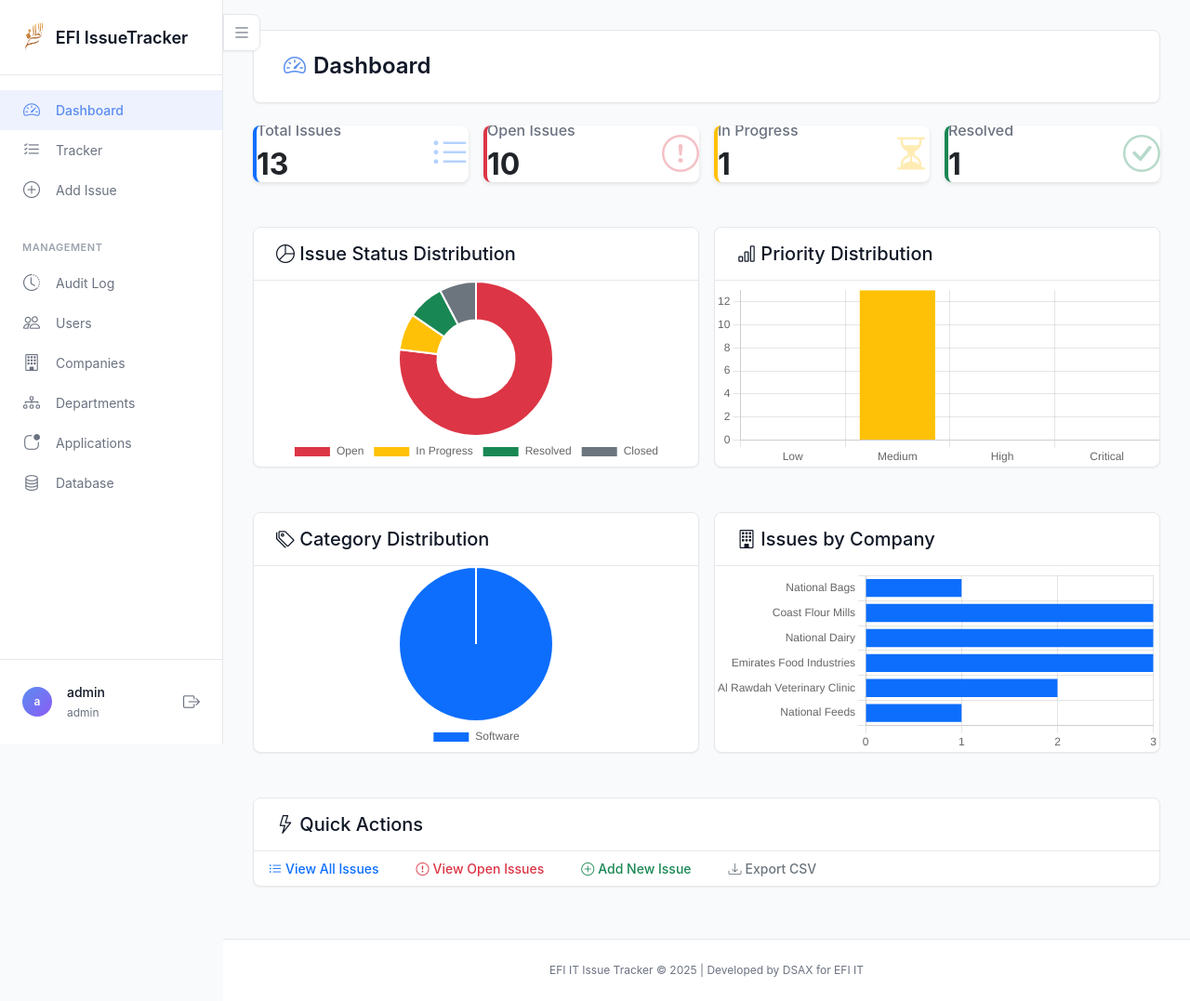
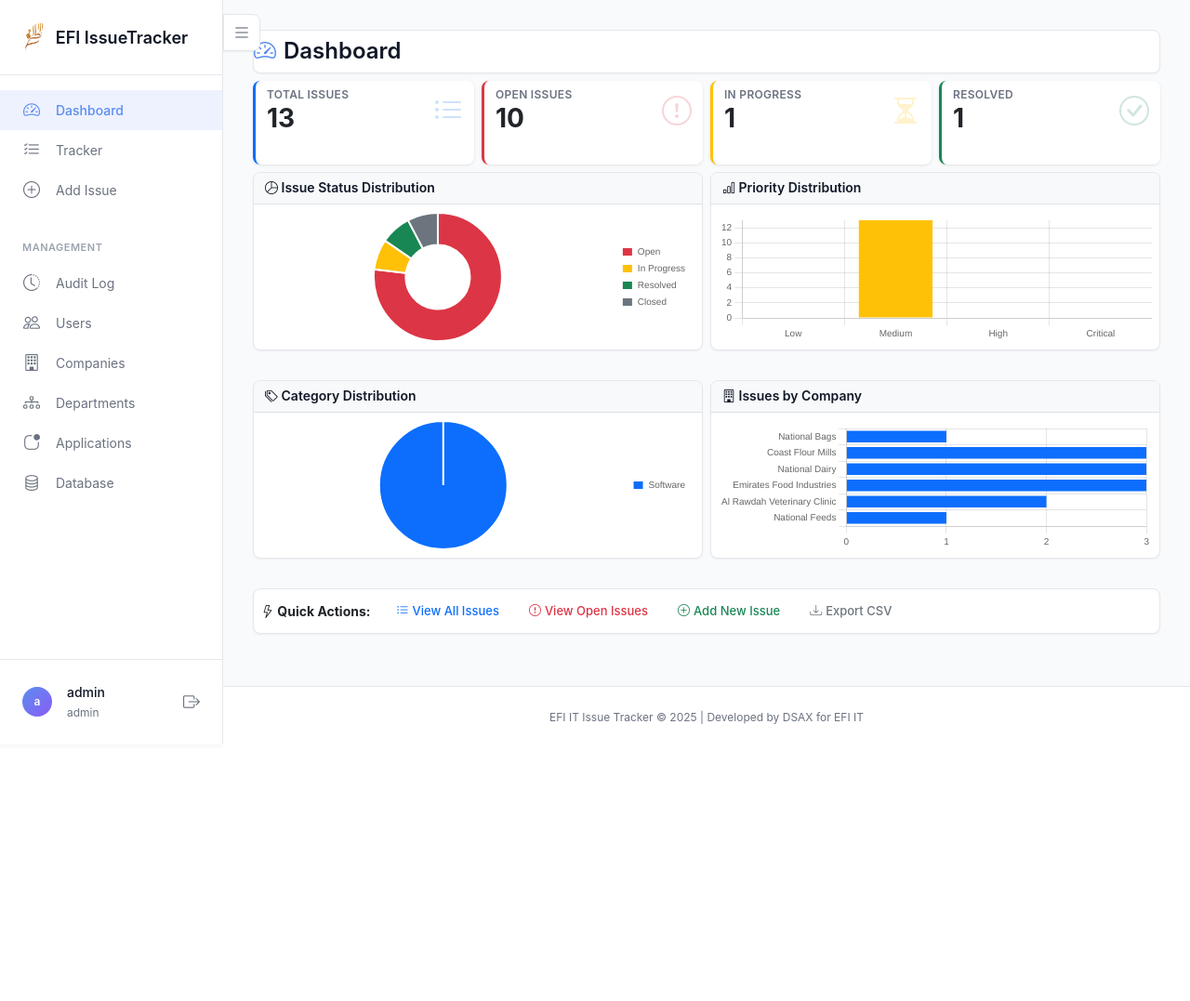
Before and after one commit to deepaksx/IssueTracker, a Flask app: page /dashboard in a window 1280 px wide. Shown: the whole page at 93% size. After the commit the page ends 800 px from the top, so only its background shows below. Run offline with Flask 3, Linux system fonts and the light colour scheme; a user stored in the database is signed in; data comes from the database, SQL or seed files in the repository; some libraries are stand-ins or nearby versions.

Commit message:
Make dashboard more compact - no scrolling needed
Changes:
- Reduced all margins and padding (mb-4 to mb-2, g-3 to g-2)
- Smaller chart heights (200px to 140px)
- Compact KPI cards with smaller fonts
- Moved chart legends to the right side
- Smaller font sizes for chart labels (10px)
- Compact Quick Actions bar (inline with small buttons)
- Reduced all card padding and headers
- Everything now fits without scrolling

🤖 Generated with [Claude Code](https://claude.com/claude-code)

Co-Authored-By: Claude <noreply@anthropic.com>

```diff
--- a/templates/dashboard.html
+++ b/templates/dashboard.html
@@ -3,12 +3,12 @@
 {% block title %}Dashboard - EFI IT Issue Tracker{% endblock %}
 
 {% block content %}
-<div class="page-header">
+<div class="page-header mb-2">
     <h1><i class="bi bi-speedometer2"></i> Dashboard</h1>
 </div>
 
 <!-- KPI Cards -->
-<div class="row g-3 mb-4">
+<div class="row g-2 mb-2">
     <!-- Total Issues -->
     <div class="col-md-3">
         <div class="card kpi-card kpi-card-primary">
@@ -79,15 +79,15 @@
 </div>
 
 <!-- Charts Row -->
-<div class="row g-3 mb-4">
+<div class="row g-2 mb-2">
     <!-- Issue Status Distribution -->
     <div class="col-md-6">
         <div class="card">
             <div class="card-header">
                 <h5 class="mb-0"><i class="bi bi-pie-chart"></i> Issue Status Distribution</h5>
             </div>
-            <div class="card-body">
-                <canvas id="statusChart" height="200"></canvas>
+            <div class="card-body p-2">
+                <canvas id="statusChart" height="140"></canvas>
             </div>
         </div>
     </div>
@@ -98,22 +98,22 @@
             <div class="card-header">
                 <h5 class="mb-0"><i class="bi bi-bar-chart"></i> Priority Distribution</h5>
             </div>
-            <div class="card-body">
-                <canvas id="priorityChart" height="200"></canvas>
+            <div class="card-body p-2">
+                <canvas id="priorityChart" height="140"></canvas>
             </div>
         </div>
     </div>
 </div>
 
-<div class="row g-3 mb-4">
+<div class="row g-2 mb-2">
     <!-- Category Distribution -->
     <div class="col-md-6">
         <div class="card">
             <div class="card-header">
                 <h5 class="mb-0"><i class="bi bi-tags"></i> Category Distribution</h5>
             </div>
-            <div class="card-body">
-                <canvas id="categoryChart" height="200"></canvas>
+            <div class="card-body p-2">
+                <canvas id="categoryChart" height="140"></canvas>
             </div>
         </div>
     </div>
@@ -124,34 +124,32 @@
             <div class="card-header">
                 <h5 class="mb-0"><i class="bi bi-building"></i> Issues by Company</h5>
             </div>
-            <div class="card-body">
-                <canvas id="companyChart" height="200"></canvas>
+            <div class="card-body p-2">
+                <canvas id="companyChart" height="140"></canvas>
             </div>
         </div>
     </div>
 </div>
 
 <!-- Quick Actions -->
-<div class="row g-3">
+<div class="row g-2">
     <div class="col-md-12">
         <div class="card">
-            <div class="card-header">
-                <h5 class="mb-0"><i class="bi bi-lightning"></i> Quick Actions</h5>
-            </div>
-            <div class="card-body">
-                <div class="d-flex gap-2 flex-wrap">
-                    <a href="{{ url_for('tracker') }}" class="btn btn-outline-primary">
+            <div class="card-body p-2">
+                <div class="d-flex gap-2 flex-wrap align-items-center">
+                    <strong class="me-2"><i class="bi bi-lightning"></i> Quick Actions:</strong>
+                    <a href="{{ url_for('tracker') }}" class="btn btn-sm btn-outline-primary">
                         <i class="bi bi-list-ul"></i> View All Issues
                     </a>
-                    <a href="{{ url_for('tracker', status='Open') }}" class="btn btn-outline-danger">
+                    <a href="{{ url_for('tracker', status='Open') }}" class="btn btn-sm btn-outline-danger">
                         <i class="bi bi-exclamation-circle"></i> View Open Issues
                     </a>
                     {% if current_user.is_admin() or current_user.is_hod() %}
-                    <a href="{{ url_for('add_issue') }}" class="btn btn-outline-success">
+                    <a href="{{ url_for('add_issue') }}" class="btn btn-sm btn-outline-success">
                         <i class="bi bi-plus-circle"></i> Add New Issue
                     </a>
                     {% endif %}
-                    <a href="{{ url_for('export_csv') }}" class="btn btn-outline-secondary">
+                    <a href="{{ url_for('export_csv') }}" class="btn btn-sm btn-outline-secondary">
                         <i class="bi bi-download"></i> Export CSV
                     </a>
                 </div>
@@ -163,34 +161,55 @@
 <style>
 .kpi-card {
     border: none;
-    box-shadow: 0 2px 4px rgba(0,0,0,0.1);
+    box-shadow: 0 1px 3px rgba(0,0,0,0.1);
     transition: transform 0.2s;
+    height: 100%;
 }
 
 .kpi-card:hover {
     transform: translateY(-2px);
-    box-shadow: 0 4px 8px rgba(0,0,0,0.15);
+    box-shadow: 0 3px 6px rgba(0,0,0,0.15);
+}
+
+.kpi-card .card-body {
+    padding: 0.75rem 1rem;
 }
 
 .kpi-card-primary {
-    border-left: 4px solid #0d6efd;
+    border-left: 3px solid #0d6efd;
 }
 
 .kpi-card-danger {
-    border-left: 4px solid #dc3545;
+    border-left: 3px solid #dc3545;
 }
 
 .kpi-card-warning {
-    border-left: 4px solid #ffc107;
+    border-left: 3px solid #ffc107;
 }
 
 .kpi-card-success {
-    border-left: 4px solid #198754;
+    border-left: 3px solid #198754;
+}
+
+.kpi-card .card-subtitle {
+    font-size: 0.75rem;
+    font-weight: 600;
+    text-transform: uppercase;
+    letter-spacing: 0.3px;
+    margin-bottom: 0.25rem !important;
+}
+
+.kpi-card .card-title {
+    font-size: 1.75rem;
+    font-weight: 700;
+    line-height: 1;
+    margin-bottom: 0 !important;
 }
 
 .kpi-icon {
-    font-size: 2.5rem;
-    opacity: 0.3;
+    font-size: 2rem;
+    opacity: 0.2;
+    line-height: 1;
 }
 
 .kpi-card-primary .kpi-icon {
@@ -209,9 +228,35 @@
     color: #198754;
 }
 
-.card-title {
-    font-size: 2rem;
-    font-weight: bold;
+.card .card-header {
+    background-color: #f8f9fa;
+    border-bottom: 1px solid #dee2e6;
+    padding: 0.5rem 0.75rem;
+}
+
+.card .card-header h5 {
+    font-size: 0.875rem;
+    font-weight: 600;
+    margin: 0;
+}
+
+.card .card-body {
+    padding: 0.75rem;
+}
+
+.page-header h1 {
+    font-size: 1.5rem;
+    font-weight: 600;
+    margin: 0;
+}
+
+.page-header {
+    padding: 0.5rem 0;
+}
+
+/* Compact chart legends */
+canvas {
+    max-height: 140px;
 }
 </style>
 
@@ -233,7 +278,14 @@ new Chart(statusCtx, {
         maintainAspectRatio: false,
         plugins: {
             legend: {
-                position: 'bottom'
+                position: 'right',
+                labels: {
+                    boxWidth: 12,
+                    padding: 8,
+                    font: {
+                        size: 10
+                    }
+                }
             }
         }
     }
@@ -263,7 +315,17 @@ new Chart(priorityCtx, {
             y: {
                 beginAtZero: true,
                 ticks: {
-                    stepSize: 1
+                    stepSize: 1,
+                    font: {
+                        size: 10
+                    }
+                }
+            },
+            x: {
+                ticks: {
+                    font: {
+                        size: 10
+                    }
                 }
             }
         }
@@ -286,7 +348,14 @@ new Chart(categoryCtx, {
         maintainAspectRatio: false,
         plugins: {
             legend: {
-                position: 'bottom'
+                position: 'right',
+                labels: {
+                    boxWidth: 12,
+                    padding: 8,
+                    font: {
+                        size: 10
+                    }
+                }
             }
         }
     }
@@ -317,7 +386,17 @@ new Chart(companyCtx, {
             x: {
                 beginAtZero: true,
                 ticks: {
-                    stepSize: 1
+                    stepSize: 1,
+                    font: {
+                        size: 10
+                    }
+                }
+            },
+            y: {
+                ticks: {
+                    font: {
+                        size: 10
+                    }
                 }
             }
         }
```
